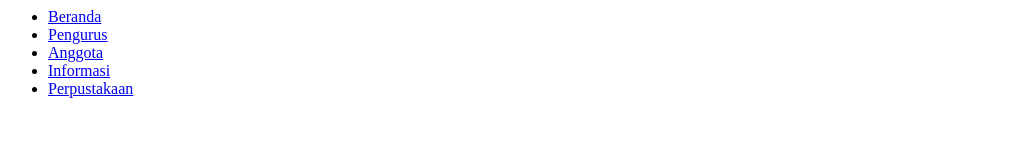
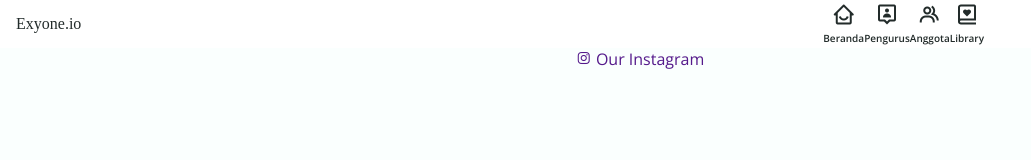
Before and after one commit to HansIsNerd/anime-website, a plain HTML site: page index.html in a window 1280 px wide. Shown: the whole page, without its empty margins (0-1031 px from the left). Drawn offline with nearby package versions, Linux system fonts and the light colour scheme; a web font is replaced by a local one.

Commit message:
Big Update for our website!

```diff
--- /dev/null
+++ b/assets/css/style.css
@@ -0,0 +1,166 @@
+/* ==== Google Fonts ==== */
+@import url('https://fonts.googleapis.com/css2?family=Matemasie&display=swap');
+@import url('https://fonts.googleapis.com/css2?family=Open+Sans:ital,wght@0,300..800;1,300..800&display=swap');
+
+/* ==== Variables ==== */
+:root {
+    --header-height: 3rem;
+    /* ==== Colors ==== */
+    --hue: 174;
+    --sat: 63%;
+
+    --primary-color: hsl(var(--hue), var(--sat), 40%);
+    --alt-primary: hsl(var(--hue), var(--sat), 36%);
+    --title-color: hsl(var(--hue), 12%, 15%);
+    --text-color: hsl(var(--hue), 8%, 35%);
+    --body-color: hsl(var(--hue), 100%, 99%);;
+    --container-color: #FFF;
+
+    /* ==== Font and typography */
+    --body-font: 'Open Sans', sans-serif;
+    --h1-font-size: 1.5rem;
+    --normal-font-size: .983rem;
+    --tiny-font-size: .625rem;
+
+    /* ==== z-index ==== */
+    --z-tooltip-size: 10;
+    --z-fixed: 100;
+}
+
+/* ==== Responsive typography ==== */
+@media screen and (min-width: 968px) {
+    :root {
+        --h1-font-size: 2.25rem;
+        --normal-font-size: 1rem;
+    }
+}
+
+/* ==== Base ==== */
+* {
+    box-sizing: border-box;
+    padding: 0;
+    margin: 0;
+}
+html {
+    scroll-behavior: smooth;
+    -webkit-tap-highlight-color: transparent;
+}
+body {
+    margin: var(--header-height) 0 0 0;
+    font-family: var(--body-font);
+    font-size: var(--normal-font-size);
+    background-color: var(--body-color);
+    color: var(--text-color);
+}
+ul {
+    list-style: none;
+}
+a {
+    text-decoration: none;
+}
+
+/* ==== Reusable Classes ==== */
+.section {
+    padding: 4.5rem 0 2rem;
+}
+.section__title {
+    font-size: var(--h1-font-size);
+    color: var(--title-color);
+    text-align: center;
+    margin-bottom: 1.5rem;
+}
+.section__height {
+    height: 100vh;
+}
+.args {
+    font-size: 1rem;
+}
+
+/* ==== Layout ==== */
+.container {
+    max-width: 968px;
+    margin-left: 1rem;
+    margin-right: 1rem;
+}
+
+/* ==== Header ==== */
+.header {
+    position: fixed;
+    top: 0;
+    left: 0;
+    width: 100%;
+    background-color: var(--container-color);
+    z-index: var(--z-fixed);
+    transition: .4s;
+}
+
+/* Nav */
+.nav {
+    height: var(--header-height);
+    display: flex;
+    justify-content: space-between;
+    align-items: center;
+}
+
+/* Nav__logo */
+.nav__logoname {
+    color: var(--title-color);
+    font-family: Matemasie;
+    font-weight: 450;
+}
+
+@media screen and (max-width: 767px) {
+    .nav__menu {
+        position: fixed;
+        bottom: 0;
+        left: 0;
+        background-color: var(--container-color);
+        box-shadow: 0 -1px 12px hsla(var(--hue), --sat, 15%, 0.15);
+        width: 100%;
+        height: 4rem;
+        padding: 0 1rem;
+        display: grid;
+        align-content: center;
+        border-radius: 1.25rem 1.25rem 0 0;
+        transition: .4s;
+    }
+}
+
+.nav__list,
+.nav__link {
+    display: flex;
+}
+
+.nav__link {
+    flex-direction: column;
+    align-items: center;
+    row-gap: .25rem;
+    color: var(--title-color);
+    font-weight: 600;
+}
+
+.nav__list {
+    justify-content: space-around;
+}
+.nav__name {
+    font-size: var(--tiny-font-size);
+}
+.nav__icon {
+    font-size: 1.5rem;
+}
+
+.active__link {
+    position: relative;
+    color: var(--primary-color);
+    transition: .3s;
+}
+.media_box {
+    width: 100px;
+    height: 100px;
+    border: 1px solid black;
+}
+#home__container {
+    display: flex;
+    align-items: center;
+    justify-content: center;
+}
--- /dev/null
+++ b/assets/js/main.js
@@ -0,0 +1,17 @@
+const nav__links = document.querySelectorAll(".nav__link");
+nav__links.forEach((item) => {
+  item.addEventListener('click', function () {
+    nav__links.forEach(i => i.classList.remove("active__link"));
+    this.classList.add("active__link");
+
+    const target_id = this.getAttribute('data-target');
+    document.querySelectorAll('.library__container, .pengurus__container, .anggota__container').forEach(section => {
+        section.style.display = 'none';
+    });
+    document.getElementById('target_id').style.display = 'block';
+
+    // Default menu item
+    document.querySelector('.nav__link[data-target="home__container"]').click();
+
+  });
+});
--- a/css/style.css
+++ /dev/null
@@ -1,9 +0,0 @@
-html {
-    margin: 0;
-    padding: 0;
-}
-
-.container {
-    height: 100vh;
-    width: auto;
-}
--- a/index.html
+++ b/index.html
@@ -1,26 +1,74 @@
+<!DOCTYPE html>
 <html lang="id">
   <head>
-    <title>X-1 Portal Web</title>
     <meta charset="UTF-8" />
     <meta name="viewport" content="width=device-width, initial-scale=1.0" />
-    <link rel="stylesheet" href="./css/style.css" />
+    <title>Document</title>
+
+    <!-- ====== BOXICONS ====== -->
     <link
       rel="stylesheet"
-      href="https://fonts.googleapis.com/css2?family=Material+Symbols+Outlined:opsz,wght,FILL,GRAD@20..48,100..700,0..1,-50..200"
+      href="https://cdn.jsdelivr.net/npm/boxicons@latest/css/boxicons.min.css"
     />
+    <!-- ====== CSS ====== -->
+    <link rel="stylesheet" href="assets/css/style.css" />
   </head>
   <body>
-    <div class="container">
-      <!-- navigation-section -->
-      <nav class="nav-container">
-        <ul class="nav-wrap-container">
-          <li class="nav-wrap"><a href="#" class="nav-link">Beranda</a></li>
-          <li class="nav-wrap"><a href="#" class="nav-link">Pengurus</a></li>
-          <li class="nav-wrap"><a href="#" class="nav-link">Anggota</a></li>
-          <li class="nav-wrap"><a href="#" class="nav-link">Informasi</a></li>
-          <li class="nav-wrap"><a href="#" class="nav-link">Perpustakaan</a></li>
-        </ul>
+    <!-- ====== HEADER ====== -->
+    <header class="header" id="header">
+      <nav class="nav container">
+        <a class="nav__logoname">Exyone.io</a>
+        <div class="nav__menu" id="nav__menu">
+          <ul class="nav__list">
+
+            <li class="nav__item">
+              <a data-target="home__container" class="nav__link">
+                <i class="bx bx-home-smile nav__icon"></i>
+                <span class="nav__name">Beranda</span>
+              </a>
+            </li>
+
+            <li class="nav__item">
+              <a data-target="pengurus__container" class="nav__link">
+                <i class="bx bx-user-pin nav__icon"></i>
+                <span class="nav__name">Pengurus</span>
+              </a>
+            </li>
+
+            <li class="nav__item">
+              <a data-target="anggota__container" class="nav__link">
+                <i class="bx bx-group nav__icon"></i>
+                <span class="nav__name">Anggota</span>
+              </a>
+            </li>
+
+            <li class="nav__item">
+              <a href="#" class="nav__link">
+                <i class="bx bx-book-heart nav__icon"></i>
+                <span class="nav__name">Library</span>
+              </a>
+            </li>
+
+          </ul>
+        </div>
       </nav>
-    </div>
+    </header>
+    <main>
+      <section class="home__container" id="home__container">
+        <div class="home__items">
+          <div class="media__box">
+            <ul class="media__list">
+              <li class="media__item">
+                <a href="">
+                  <i class="bx bxl-instagram media__icon"></i>
+                  <span>Our Instagram</span>
+                </a>
+              </li>
+            </ul>
+          </div>
+        </div>
+      </section>
+    </main>
+    <script src="assets/js/main.js"></script>
   </body>
 </html>
```
Also changed, not shown: js/style.js (deleted).
